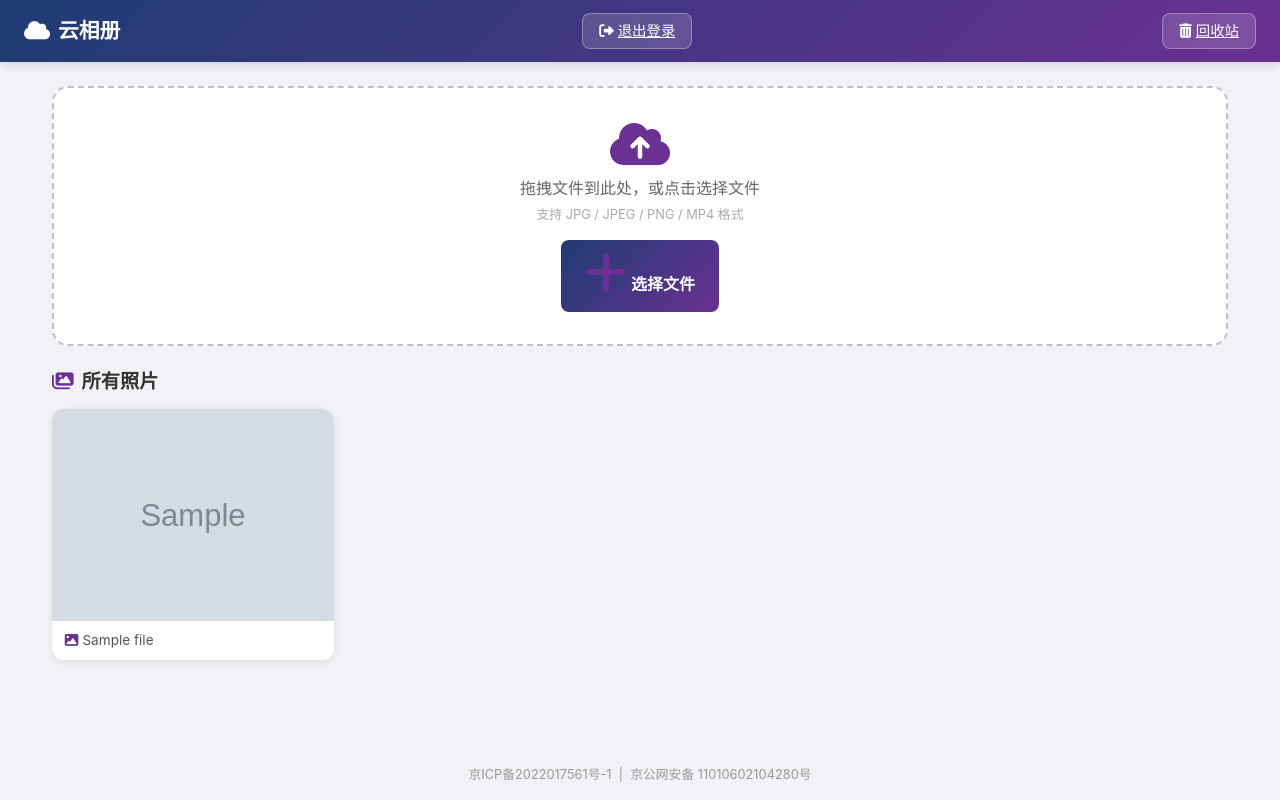
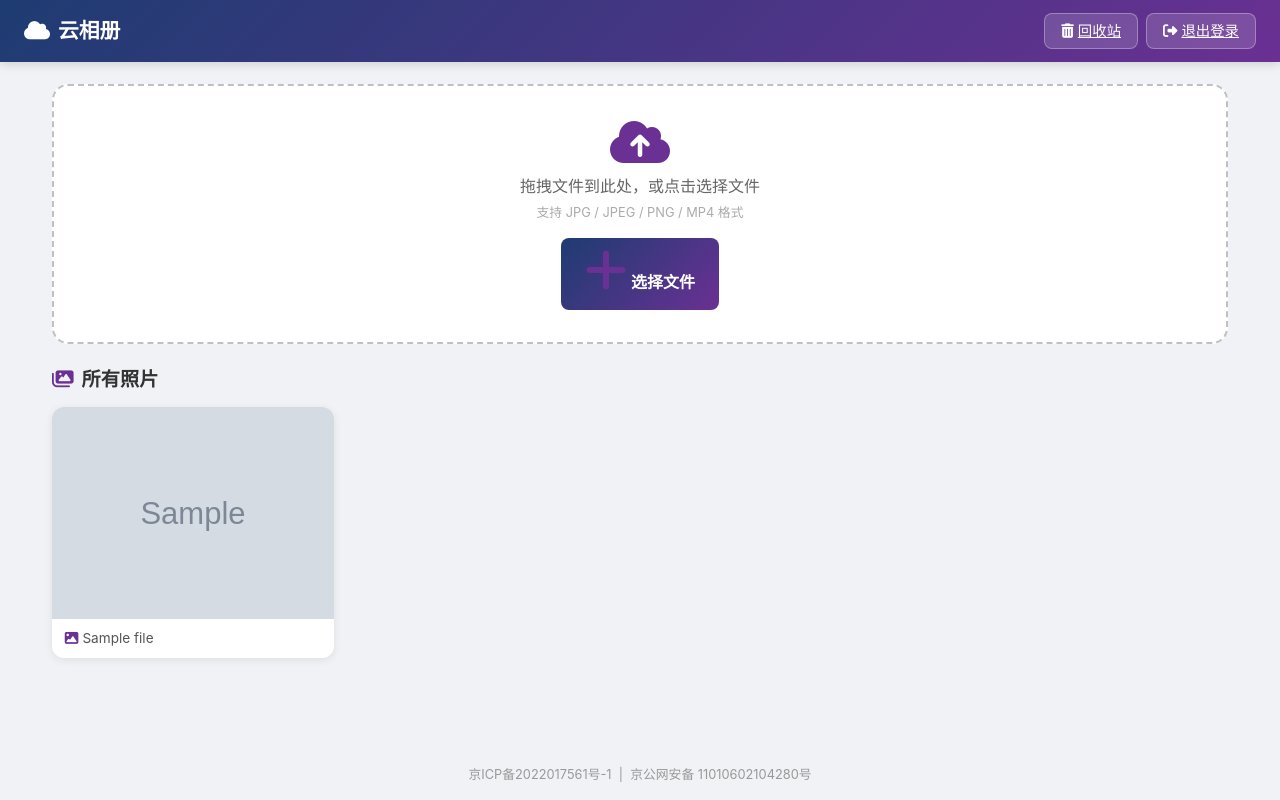
Before and after one commit to wjpzx/cloud-photo, a Django app: template templates/pic.html in a window 1280 px wide. Run offline with Django 4.2, Linux system fonts and the light colour scheme; the template is opened without the code that fills it: most values are stand-ins (such as "Sample title", 1, 10 or a date in 2020); grey boxes marked "Sample" are stand-in pictures; some libraries are stand-ins or nearby versions.

Commit message:
导航栏固定顶部 + 按钮右对齐

```diff
--- a/templates/pic.html
+++ b/templates/pic.html
@@ -23,9 +23,17 @@
 
         /* --- Navbar --- */
         .navbar-custom {
+            position: fixed;
+            top: 0;
+            left: 0;
+            right: 0;
+            z-index: 1000;
             background: linear-gradient(135deg, #1e3c72, #6a3093);
             padding: 0.8rem 1.5rem;
             box-shadow: 0 2px 10px rgba(0, 0, 0, 0.15);
+        }
+        body {
+            padding-top: 60px;
         }
         .navbar-custom .navbar-brand {
             color: #fff;
@@ -372,8 +380,10 @@
     <div class="navbar-brand">
         <i class="fas fa-cloud"></i>云相册
     </div>
-    <a href="{% url 'logout' %}" class="btn-logout"><i class="fas fa-right-from-bracket me-1"></i>退出登录</a>
-    <a href="{% url 'recycle_bin' %}" class="btn-logout ms-2"><i class="fas fa-trash-can me-1"></i>回收站</a>
+    <div class="d-flex">
+        <a href="{% url 'recycle_bin' %}" class="btn-logout me-2"><i class="fas fa-trash-can me-1"></i>回收站</a>
+        <a href="{% url 'logout' %}" class="btn-logout"><i class="fas fa-right-from-bracket me-1"></i>退出登录</a>
+    </div>
 </nav>
 
 <!-- Alert Container -->
--- a/upload/settings.py
+++ b/upload/settings.py
@@ -137,7 +137,7 @@ DEFAULT_AUTO_FIELD = 'django.db.models.BigAutoField'
 
 FASTDFS_FILE_PATH = {
     'group1': {
-        'url_format': '/fdfs/media/{}'
+        'url_format': 'https://www.serendipity.wang/data/{}'
     }
 }
 
```
Also changed, not shown: templates/recycle_bin.html (+9 -1 lines).
